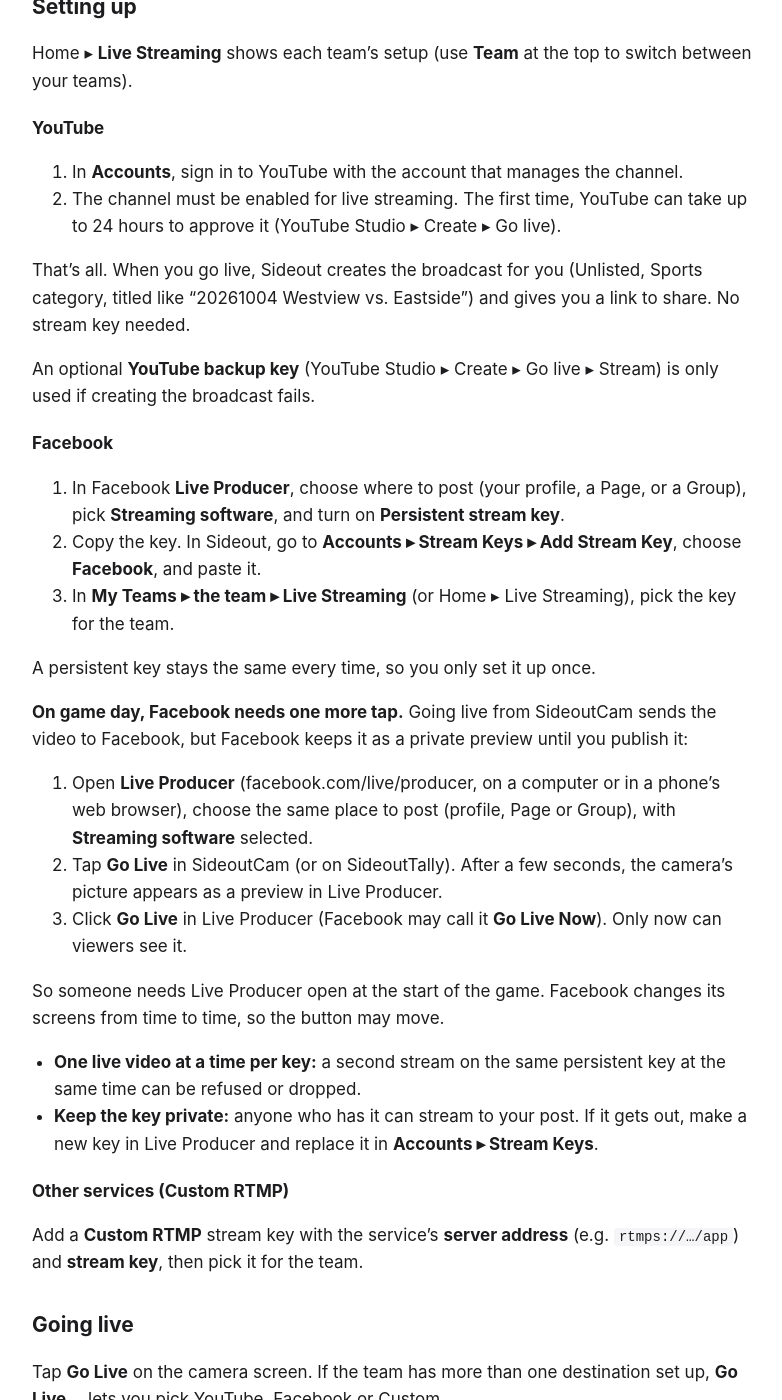
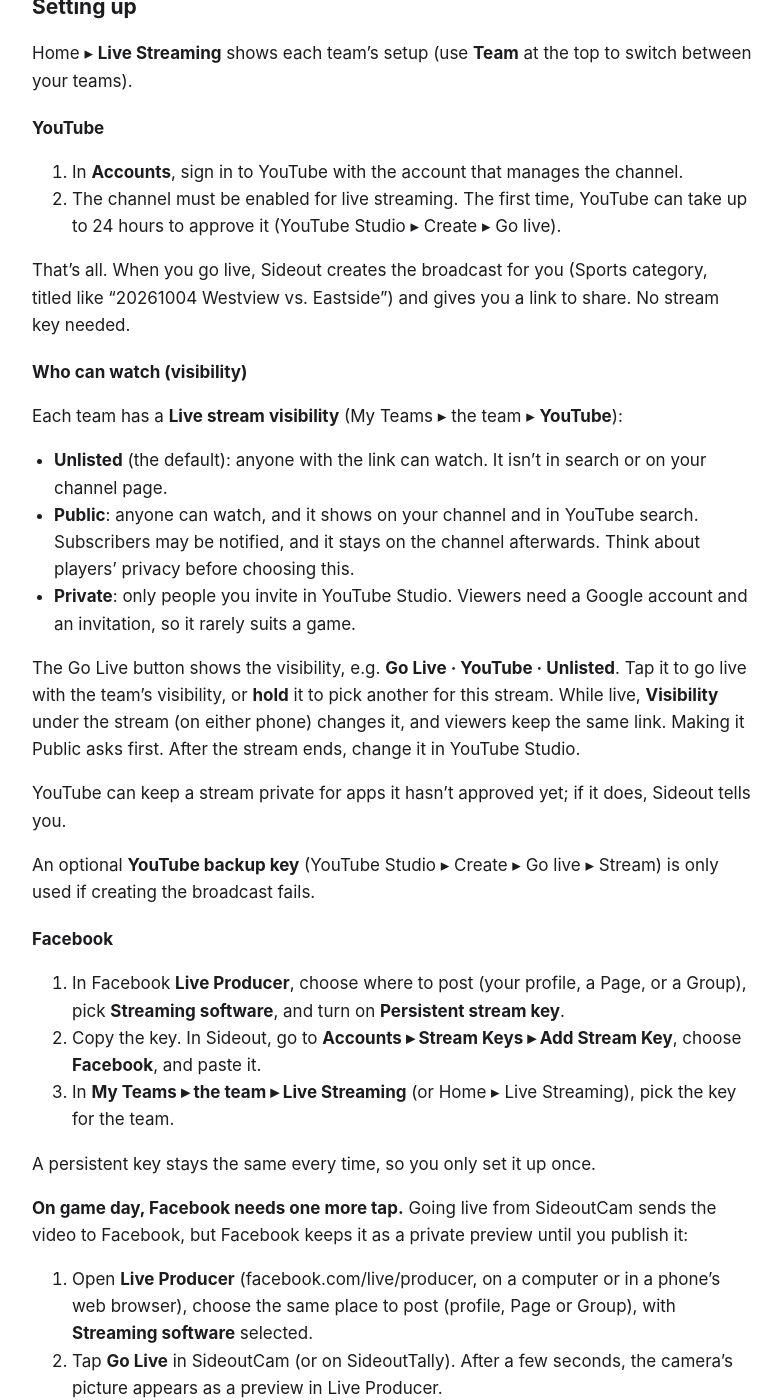
Before and after one commit to johncraigcole/sideout-site, a Jekyll site: the page built from help/07-Live-Streaming.md, in a window 1280 px wide and 1400 px high, scrolled down 777 px. Shown: the whole window, without its empty margins (248-1030 px from the left). Built offline with Jekyll 4.4.1, drawn with Linux system fonts in a browser that asks for light colours; some of the changed text lies outside the part shown.

Commit message:
Publish site and help pages (2026-10-22)

```diff
--- a/help/07-Live-Streaming.md
+++ b/help/07-Live-Streaming.md
@@ -24,7 +24,19 @@
 1. In **Accounts**, sign in to YouTube with the account that manages the channel.
 2. The channel must be enabled for live streaming. The first time, YouTube can take up to 24 hours to approve it (YouTube Studio ▸ Create ▸ Go live).
 
-That's all. When you go live, Sideout creates the broadcast for you (Unlisted, Sports category, titled like "20261004 Westview vs. Eastside") and gives you a link to share. No stream key needed.
+That's all. When you go live, Sideout creates the broadcast for you (Sports category, titled like "20261004 Westview vs. Eastside") and gives you a link to share. No stream key needed.
+
+### Who can watch (visibility)
+
+Each team has a **Live stream visibility** (My Teams ▸ the team ▸ **YouTube**):
+
+- **Unlisted** (the default): anyone with the link can watch. It isn't in search or on your channel page.
+- **Public**: anyone can watch, and it shows on your channel and in YouTube search. Subscribers may be notified, and it stays on the channel afterwards. Think about players' privacy before choosing this.
+- **Private**: only people you invite in YouTube Studio. Viewers need a Google account and an invitation, so it rarely suits a game.
+
+The Go Live button shows the visibility, e.g. **Go Live · YouTube · Unlisted**. Tap it to go live with the team's visibility, or **hold** it to pick another for this stream. While live, **Visibility** under the stream (on either phone) changes it, and viewers keep the same link. Making it Public asks first. After the stream ends, change it in YouTube Studio.
+
+YouTube can keep a stream private for apps it hasn't approved yet; if it does, Sideout tells you.
 
 An optional **YouTube backup key** (YouTube Studio ▸ Create ▸ Go live ▸ Stream) is only used if creating the broadcast fails.
 
@@ -55,7 +67,7 @@
 
 Tap **Go Live** on the camera screen. If the team has more than one destination set up, **Go Live…** lets you pick YouTube, Facebook or Custom.
 
-In SideoutTally it works the same way: with one destination set up, **Go Live** shows which one and goes live there. With more than one, **Go Live…** opens a list (YouTube, Facebook, Custom RTMP) with a tick on the one you used last; tap where to go live. (An older SideoutCam on the camera phone always uses the destination you last went live with.)
+In SideoutTally it works the same way: with one destination set up, **Go Live** shows which one (and, for YouTube, its visibility; hold to pick another) and goes live there. With more than one, **Go Live…** opens a list (YouTube, Facebook, Custom RTMP) with a tick on the one you used last; tap where to go live. (An older SideoutCam on the camera phone always uses the destination you last went live with.)
 
 - **Between sets**, the stream stays up and shows a card: "Starting soon", "Waiting for Set 2 to start", or "Final". These cards are only on the stream, never in your recordings.
 - **When you pause**, viewers see "Stream paused momentarily" with the game and the reason (e.g. "Westview timeout") or your message.
--- a/privacy.html
+++ b/privacy.html
@@ -15,7 +15,7 @@
 </header>
 <main>
   <h1>Privacy Policy</h1>
-  <p class="updated">Last updated: October 20, 2026</p>
+  <p class="updated">Last updated: October 22, 2026</p>
 
   <p>This policy covers the SideoutCam and SideoutTally apps for iPhone and iPad (together, "SideoutCam"), made by SideoutCam Support. SideoutCam is designed to keep your information on your own devices and in your own accounts. <strong>SideoutCam has no servers.</strong> It doesn't collect, sell or share your information, and it doesn't use analytics, advertising or tracking. The developer never receives your videos, team information or account data.</p>
 
@@ -58,7 +58,7 @@
   <ul>
     <li>Reads your channel name and your playlists, so you can choose one.</li>
     <li>Uploads a game's videos to your channel as Unlisted, with descriptions that can include team names, scores and the first names of players involved, and adds them to the playlist you chose, when you tap Upload.</li>
-    <li>When you tap Go Live, creates an Unlisted live broadcast on your channel and streams the game to it, then ends the broadcast when you end the stream.</li>
+    <li>When you tap Go Live, creates a live broadcast on your channel with the visibility you chose (Unlisted unless you pick Public or Private) and streams the game to it, changes its visibility if you ask while it's live, then ends the broadcast when you end the stream.</li>
     <li>While you're live, reads the stream's health and the number of viewers, to show them in the app.</li>
   </ul>
   </div>
```
